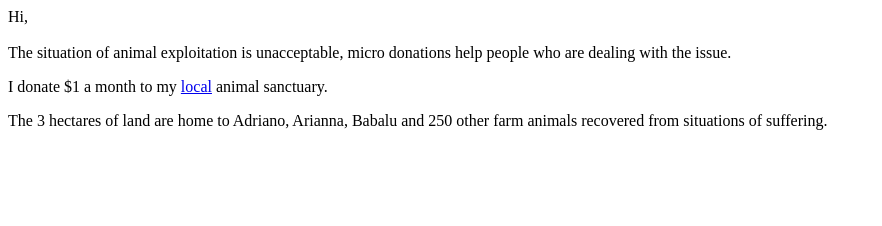
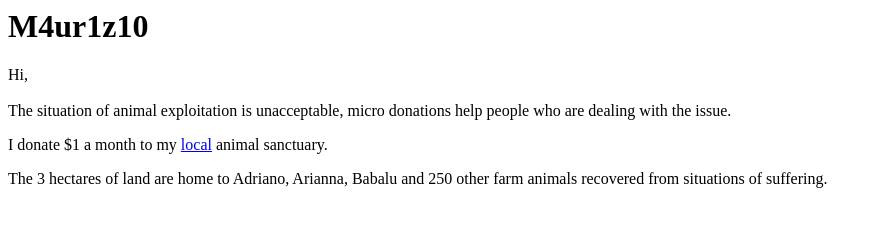
Before and after one commit to 11ptanhwny/11ptanhwny.github.io, a plain HTML site: page index.htm in a window 1280 px wide. Shown: the whole page, without its empty margins (0-882 px from the left). Drawn offline with Linux system fonts and the light colour scheme.

Commit message:
Update index.htm

```diff
--- a/index.htm
+++ b/index.htm
@@ -9,8 +9,12 @@ max-width: 100%;
 font-family: serif;
 }
 </style>
+<title>
+M4ur1z10
+</title>
 </head>
 <body>
+<h1>M4ur1z10</h1>
 <p>
 Hi,<br><br> The situation of animal exploitation is unacceptable, micro donations help people who are dealing with the issue.
 </p>
```
